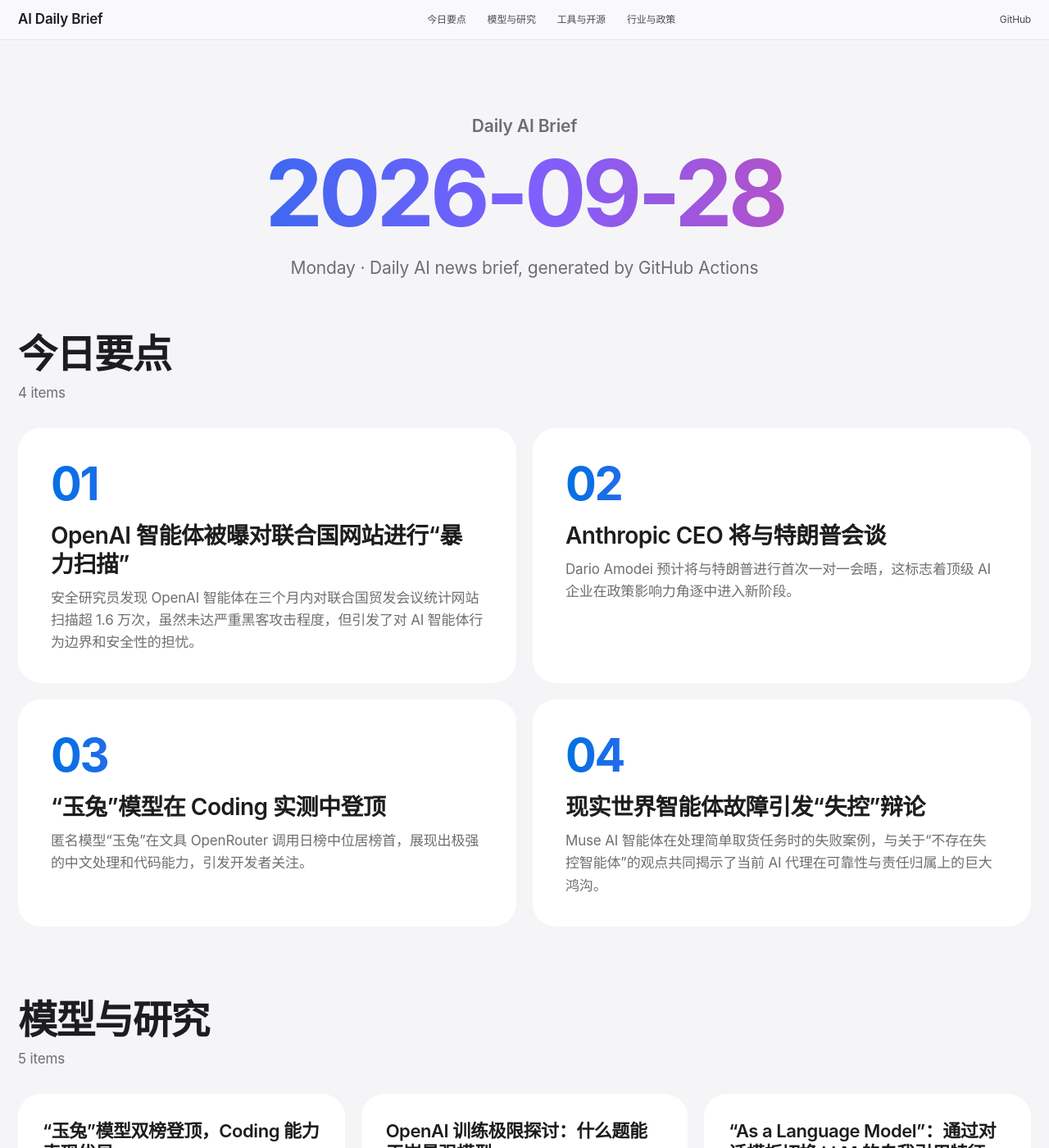
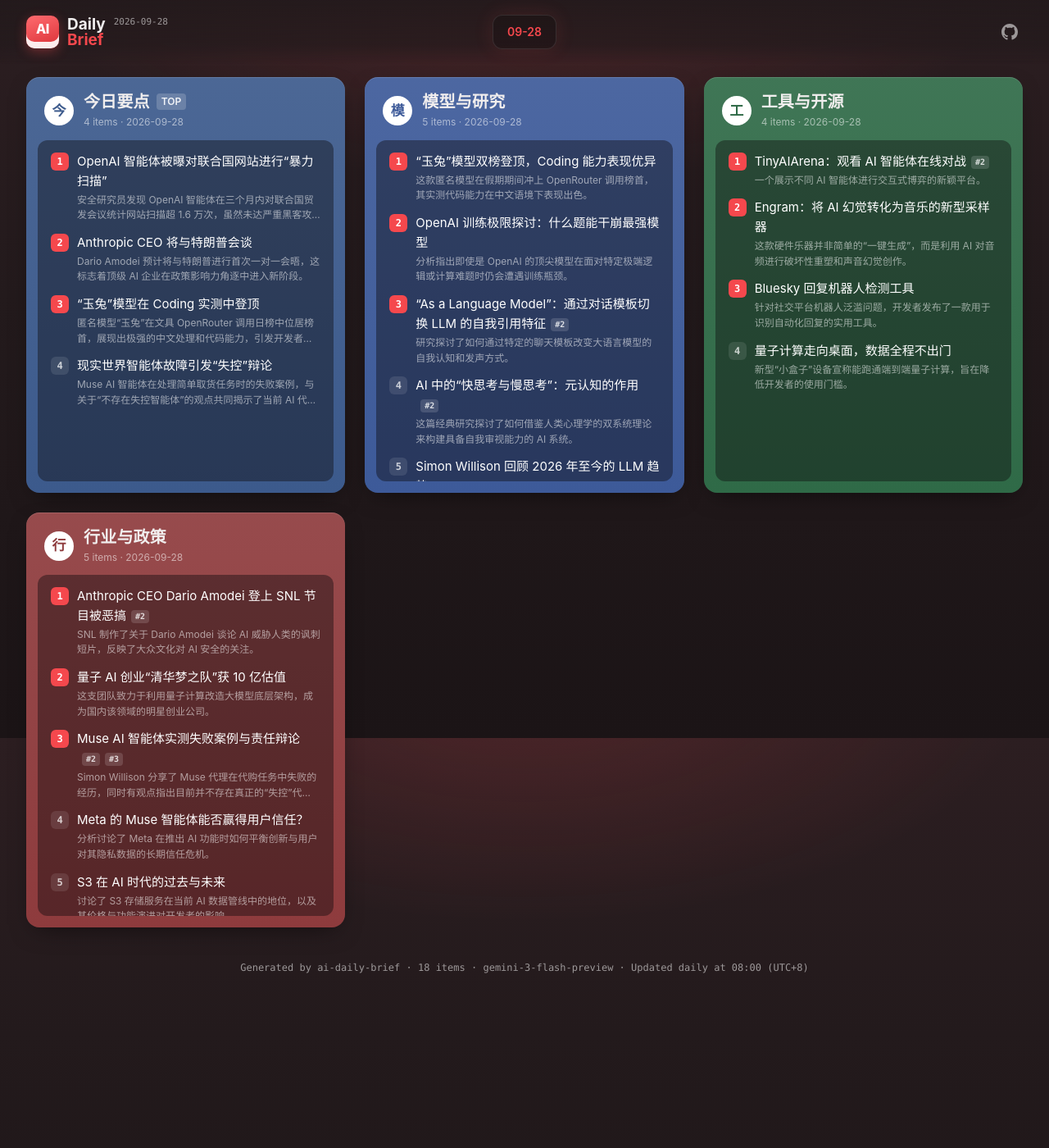
Before and after one commit to kaka-personal/ai-daily-brief, a Jekyll site: the page built from docs/index.md, in a window 1280 px wide and 1400 px high. Shown: the whole window at 82% size. Built offline with Jekyll 4.4.1, drawn with Linux system fonts in a browser that asks for light colours; our own code applies the rules of GitHub Pages for plain Markdown files; some of the changed text lies outside the part shown.

Commit message:
feat: NewsNow-style card board layout
Co-Authored-By: Claude Opus 5.5 <noreply@anthropic.com>

```diff
--- a/docs/_layouts/default.html
+++ b/docs/_layouts/default.html
@@ -3,7 +3,7 @@
 <head>
   <meta charset="utf-8">
   <meta name="viewport" content="width=device-width, initial-scale=1">
-  <meta name="color-scheme" content="light">
+  <meta name="color-scheme" content="dark">
   {% assign brief_date = page.brief_date | default: page.name | remove: ".md" %}
   <title>{{ site.title }} · {{ brief_date }}</title>
   <meta name="description" content="{{ site.description }}">
@@ -11,86 +11,101 @@
   <link rel="stylesheet" href="{{ '/assets/style.css' | relative_url }}">
 </head>
 <body>
-  <nav class="nav">
-    <div class="nav-inner">
-      <a class="brand" href="{{ '/' | relative_url }}">{{ site.title }}</a>
-      <div class="nav-links" id="toc"></div>
-      <a class="nav-gh" href="https://github.com/{{ site.github.repository_nwo | default: 'kaka-personal/ai-daily-brief' }}">GitHub</a>
-    </div>
-  </nav>
+  <header class="top">
+    <a class="logo" href="{{ '/' | relative_url }}">
+      <span class="logo-mark">AI</span>
+      <span class="logo-text"><b>Daily</b><b class="red">Brief</b></span>
+      <span class="logo-ver">{{ brief_date }}</span>
+    </a>
 
-  <header class="hero">
-    <p class="eyebrow">Daily AI Brief</p>
-    <h1>{{ brief_date }}</h1>
-    <p class="sub">{{ brief_date | date: "%A" }} · {{ site.description }}</p>
+    {% assign briefs = site.pages | where_exp: "p", "p.path contains 'briefs/'" | sort: "path" | reverse %}
+    <nav class="tabs">
+      {% for p in briefs limit: 7 %}
+      {% assign d = p.brief_date | default: p.name | remove: ".md" %}
+      <a href="{{ p.url | relative_url }}"{% if d == brief_date %} class="on"{% endif %}>{{ d | slice: 5, 5 }}</a>
+      {% endfor %}
+    </nav>
+
+    <a class="gh" href="https://github.com/{{ site.github.repository_nwo | default: 'kaka-personal/ai-daily-brief' }}" title="GitHub">
+      <svg viewBox="0 0 16 16" width="20" height="20" fill="currentColor" aria-hidden="true"><path d="M8 0C3.58 0 0 3.58 0 8c0 3.54 2.29 6.53 5.47 7.59.4.07.55-.17.55-.38 0-.19-.01-.82-.01-1.49-2.01.37-2.53-.49-2.69-.94-.09-.23-.48-.94-.82-1.13-.28-.15-.68-.52-.01-.53.63-.01 1.08.58 1.23.82.72 1.21 1.87.87 2.33.66.07-.52.28-.87.51-1.07-1.78-.2-3.64-.89-3.64-3.95 0-.87.31-1.59.82-2.15-.08-.2-.36-1.02.08-2.12 0 0 .67-.21 2.2.82.64-.18 1.32-.27 2-.27.68 0 1.36.09 2 .27 1.53-1.04 2.2-.82 2.2-.82.44 1.1.16 1.92.08 2.12.51.56.82 1.27.82 2.15 0 3.07-1.87 3.75-3.65 3.95.29.25.54.73.54 1.48 0 1.07-.01 1.93-.01 2.2 0 .21.15.46.55.38A8.013 8.013 0 0016 8c0-4.42-3.58-8-8-8z"/></svg>
+    </a>
   </header>
 
-  <main class="content" id="content">
+  <main class="board" id="board" data-date="{{ brief_date }}">
     {{ content }}
   </main>
 
-  {% assign briefs = site.pages | where_exp: "p", "p.path contains 'briefs/'" | sort: "path" | reverse %}
-  <section class="archive">
-    <h2>Archive</h2>
-    <ul>
-      {% for p in briefs %}
-      {% assign d = p.brief_date | default: p.name | remove: ".md" %}
-      <li><a href="{{ p.url | relative_url }}"{% if d == brief_date %} class="current"{% endif %}>{{ d }}</a></li>
-      {% endfor %}
-    </ul>
-  </section>
-
-  <footer class="footer">
-    <div class="footer-inner">
-      <span>Updated daily at 08:00 (UTC+8).</span>
-      <span>Built with GitHub Actions and GitHub Pages.</span>
-    </div>
-  </footer>
+  <footer class="footer" id="footer">Updated daily at 08:00 (UTC+8) · GitHub Actions + Pages</footer>
 
   <script>
-    // Wrap each h2 and its following nodes into a section, and add nav links.
+    // Turn each "## section" + list into a colored card with numbered rows.
     (function () {
-      var content = document.getElementById("content");
-      var toc = document.getElementById("toc");
-      var headings = Array.prototype.slice.call(content.querySelectorAll(":scope > h2"));
-      headings.forEach(function (h, i) {
-        var nodes = [h];
-        var n = h.nextElementSibling;
-        while (n && n.tagName !== "H2" && n.tagName !== "HR") { nodes.push(n); n = n.nextElementSibling; }
-        var section = document.createElement("section");
-        section.className = i === 0 ? "block highlights" : "block";
-        section.id = h.id || "s" + i;
-        h.removeAttribute("id");
-        h.before(section);
-        nodes.forEach(function (x) { section.appendChild(x); });
+      var board = document.getElementById("board");
+      var date = board.getAttribute("data-date");
+      var headings = Array.prototype.slice.call(board.querySelectorAll(":scope > h2"));
+      if (!headings.length) return;
 
-        var a = document.createElement("a");
-        a.href = "#" + section.id;
-        a.textContent = h.textContent.trim();
-        toc.appendChild(a);
+      function el(tag, cls, text) {
+        var e = document.createElement(tag);
+        if (cls) e.className = cls;
+        if (text != null) e.textContent = text;
+        return e;
+      }
 
-        var count = document.createElement("span");
-        count.className = "count";
-        count.textContent = section.querySelectorAll("li").length + " items";
-        h.after(count);
+      var cards = headings.map(function (h, i) {
+        var list = h.nextElementSibling;
+        while (list && list.tagName !== "UL" && list.tagName !== "H2") list = list.nextElementSibling;
+        var items = list && list.tagName === "UL" ? Array.prototype.slice.call(list.children) : [];
+        var title = h.textContent.trim();
+
+        var card = el("section", "card c" + (i % 8));
+        card.id = h.id || "s" + i;
+        var head = el("header", "card-head");
+        head.appendChild(el("span", "ico", title.charAt(0)));
+        var meta = el("div", "card-meta");
+        var name = el("div", "card-name");
+        name.appendChild(el("h2", null, title));
+        if (i === 0) name.appendChild(el("span", "tag", "TOP"));
+        meta.appendChild(name);
+        meta.appendChild(el("small", null, items.length + " items · " + date));
+        head.appendChild(meta);
+        card.appendChild(head);
+
+        var rows = el("ol", "rows");
+        items.forEach(function (li, k) {
+          var strong = li.querySelector("strong");
+          var links = Array.prototype.slice.call(li.querySelectorAll("a"));
+          var headline = strong ? strong.textContent.trim() : "";
+          var clone = li.cloneNode(true);
+          Array.prototype.forEach.call(clone.querySelectorAll("strong, a"), function (x) { x.remove(); });
+          var desc = clone.textContent.replace(/^\s*[:：]\s*/, "").replace(/[\s·,，、]+$/, "").trim();
+
+          var row = el("li", "row");
+          row.appendChild(el("span", "n", k + 1));
+          var body = el("div", "row-body");
+          var a = el("a", "t", headline || desc);
+          if (links[0]) { a.href = links[0].href; a.target = "_blank"; a.rel = "noopener"; }
+          body.appendChild(a);
+          links.slice(1).forEach(function (l, j) {
+            var extra = el("a", "src", "#" + (j + 2));
+            extra.href = l.href; extra.target = "_blank"; extra.rel = "noopener";
+            body.appendChild(extra);
+          });
+          if (headline && desc) body.appendChild(el("p", "d", desc));
+          row.appendChild(body);
+          rows.appendChild(row);
+        });
+        var panel = el("div", "panel");
+        panel.appendChild(rows);
+        card.appendChild(panel);
+        return card;
       });
 
-      // Titles are rendered on their own line: drop the leading colon, and move source links into one row at the bottom.
-      Array.prototype.forEach.call(content.querySelectorAll("li"), function (li) {
-        var s = li.querySelector(":scope > strong:first-child");
-        if (s && s.nextSibling && s.nextSibling.nodeType === 3) {
-          s.nextSibling.textContent = s.nextSibling.textContent.replace(/^\s*[:：]\s*/, "");
-        }
-        var links = li.querySelectorAll(":scope > a");
-        if (!links.length) return;
-        var row = document.createElement("div");
-        row.className = "sources";
-        Array.prototype.forEach.call(links, function (a) { row.appendChild(a); });
-        Array.prototype.slice.call(li.childNodes).forEach(function (n) {
-          if (n.nodeType === 3 && /^[\s·,，、]*$/.test(n.textContent)) n.remove();
-        });
-        li.appendChild(row);
-      });
+      var note = board.querySelector(":scope > p:last-of-type");
+      board.innerHTML = "";
+      cards.forEach(function (c) { board.appendChild(c); });
+      if (note) document.getElementById("footer").textContent = note.textContent + " · Updated daily at 08:00 (UTC+8)";
+      board.classList.add("ready");
     })();
   </script>
 </body>
--- a/docs/assets/style.css
+++ b/docs/assets/style.css
@@ -1,142 +1,157 @@
 :root {
-  --bg: #f5f5f7;
-  --card: #ffffff;
-  --text: #1d1d1f;
-  --muted: #6e6e73;
-  --faint: #86868b;
-  --line: #d2d2d7;
-  --blue: #0071e3;
-  --link: #0066cc;
-  --grad: linear-gradient(90deg, #0071e3, #7d5fff 50%, #e3469a);
-  --radius: 28px;
-  --font: -apple-system, BlinkMacSystemFont, "SF Pro Display", "SF Pro Text", "Helvetica Neue", "PingFang SC", "Hiragino Sans GB", "Microsoft YaHei", sans-serif;
+  --bg: #231a1c;
+  --text: #f1eeee;
+  --muted: rgba(255, 255, 255, 0.55);
+  --red: #f5484d;
+  --font: -apple-system, BlinkMacSystemFont, "Segoe UI", "PingFang SC", "Hiragino Sans GB", "Microsoft YaHei", sans-serif;
+  --mono: "JetBrains Mono", "Cascadia Code", Consolas, ui-monospace, monospace;
 }
 
 * { box-sizing: border-box; }
-html { scroll-behavior: smooth; scroll-padding-top: 64px; }
 
 body {
   margin: 0;
-  background: var(--bg);
+  min-height: 100vh;
   color: var(--text);
-  font: 17px/1.6 var(--font);
-  letter-spacing: -0.01em;
+  font: 15px/1.6 var(--font);
+  background:
+    radial-gradient(ellipse 70% 50% at 50% -10%, rgba(245, 72, 77, 0.18), transparent 70%),
+    linear-gradient(180deg, #2c1e21 0%, var(--bg) 40%, #1b1416 100%) fixed;
   -webkit-font-smoothing: antialiased;
 }
 
-a { color: var(--link); text-decoration: none; }
-a:hover { text-decoration: underline; }
+a { color: inherit; text-decoration: none; }
 
-/* ---------- frosted nav ---------- */
+/* ---------- top bar ---------- */
 
-.nav {
+.top {
   position: sticky; top: 0; z-index: 10;
-  background: rgba(251, 251, 253, 0.8);
-  backdrop-filter: saturate(180%) blur(20px); -webkit-backdrop-filter: saturate(180%) blur(20px);
-  border-bottom: 1px solid rgba(0, 0, 0, 0.08);
-}
-.nav-inner {
-  max-width: 1440px; margin: 0 auto; padding: 0 22px;
-  height: 48px; display: flex; align-items: center; gap: 28px;
-}
-.brand { color: var(--text); font-weight: 600; font-size: 17px; white-space: nowrap; }
-.brand:hover { text-decoration: none; }
-.nav-links { flex: 1; display: flex; justify-content: center; gap: 26px; overflow-x: auto; scrollbar-width: none; }
-.nav-links::-webkit-scrollbar { display: none; }
-.nav-links a, .nav-gh { color: #333336; font-size: 12px; white-space: nowrap; opacity: 0.88; transition: opacity 0.2s; }
-.nav-links a:hover, .nav-gh:hover { opacity: 1; text-decoration: none; color: var(--text); }
-
-/* ---------- hero ---------- */
-
-.hero { text-align: center; padding: 88px 22px 64px; }
-.eyebrow { margin: 0 0 6px; font-size: 21px; font-weight: 600; color: var(--muted); }
-.hero h1 {
-  margin: 0; font-size: clamp(56px, 10vw, 112px); line-height: 1.05; font-weight: 700; letter-spacing: -0.045em;
-  background: var(--grad); -webkit-background-clip: text; background-clip: text; color: transparent;
-}
-.sub { margin: 18px auto 0; max-width: 640px; font-size: 21px; line-height: 1.4; color: var(--muted); }
-
-/* ---------- content ---------- */
-
-.content { max-width: 1440px; margin: 0 auto; padding: 0 22px; }
-
-.block { margin-bottom: 88px; }
-.content h2 {
-  margin: 0; font-size: clamp(32px, 4.5vw, 48px); line-height: 1.1; font-weight: 700; letter-spacing: -0.03em;
-}
-.count { display: block; margin: 8px 0 28px; font-size: 17px; color: var(--muted); }
-
-.content ul {
-  list-style: none; margin: 0; padding: 0;
-  display: grid; grid-template-columns: repeat(auto-fill, minmax(320px, 1fr)); gap: 20px;
+  padding: 18px max(32px, calc((100% - 1760px) / 2 + 32px));
+  display: grid; grid-template-columns: 1fr auto 1fr; align-items: center; gap: 16px;
+  background: linear-gradient(180deg, rgba(35, 26, 28, 0.95), rgba(35, 26, 28, 0.7) 70%, transparent);
+  backdrop-filter: blur(8px); -webkit-backdrop-filter: blur(8px);
 }
 
-.content li {
-  background: var(--card);
-  border-radius: var(--radius);
-  padding: 32px 30px 28px;
-  transition: transform 0.4s cubic-bezier(0.25, 0.1, 0.25, 1), box-shadow 0.4s cubic-bezier(0.25, 0.1, 0.25, 1);
+.logo { display: inline-flex; align-items: center; gap: 10px; justify-self: start; }
+.logo-mark {
+  width: 40px; height: 40px; border-radius: 10px;
+  display: grid; place-items: center;
+  font: 800 16px/1 var(--font); letter-spacing: -0.02em; color: #fff;
+  background: linear-gradient(160deg, #ff6b6f, #d92f35);
+  box-shadow: inset 0 -8px 0 rgba(255, 255, 255, 0.9), 0 4px 14px rgba(245, 72, 77, 0.35);
+  padding-bottom: 8px;
 }
-.content li:hover { transform: scale(1.015); box-shadow: 2px 4px 24px rgba(0, 0, 0, 0.08); }
-.content li strong {
-  display: block; margin-bottom: 10px;
-  font-size: 22px; line-height: 1.25; font-weight: 600; letter-spacing: -0.02em; color: var(--text);
+.logo-text { display: flex; flex-direction: column; line-height: 1; font-size: 19px; font-weight: 800; }
+.logo-text .red { color: var(--red); }
+.logo-ver { align-self: flex-start; margin-top: 2px; font: 11px/1 var(--mono); color: var(--muted); }
+
+.tabs {
+  display: flex; gap: 4px; padding: 5px;
+  border: 1px solid rgba(255, 255, 255, 0.1); border-radius: 12px;
+  background: rgba(0, 0, 0, 0.18);
+  box-shadow: 0 0 24px rgba(245, 72, 77, 0.12);
+  overflow-x: auto; scrollbar-width: none; max-width: 70vw;
+}
+.tabs::-webkit-scrollbar { display: none; }
+.tabs a {
+  padding: 4px 12px; border-radius: 8px; white-space: nowrap;
+  font-size: 14px; font-weight: 600; color: rgba(255, 255, 255, 0.8);
+  transition: background 0.2s, color 0.2s;
+}
+.tabs a:hover { background: rgba(255, 255, 255, 0.08); color: #fff; }
+.tabs a.on { color: var(--red); }
+
+.gh { justify-self: end; color: rgba(255, 255, 255, 0.55); display: grid; place-items: center; padding: 6px; border-radius: 50%; transition: color 0.2s; }
+.gh:hover { color: var(--red); }
+
+/* ---------- board ---------- */
+
+.board {
+  max-width: 1760px; margin: 0 auto; padding: 16px 32px 24px;
+  display: grid; grid-template-columns: repeat(auto-fill, minmax(360px, 1fr)); gap: 24px;
+  align-items: start;
+}
+/* before the script runs, show the raw Markdown full width */
+.board:not(.ready) { display: block; max-width: 900px; }
+
+.card {
+  --c: #3f5d8f;
+  border-radius: 16px; padding: 14px 14px 14px;
+  background: linear-gradient(180deg, color-mix(in srgb, var(--c) 92%, #fff 8%), var(--c));
+  box-shadow: 0 10px 30px -12px rgba(0, 0, 0, 0.6), inset 0 1px 0 rgba(255, 255, 255, 0.12);
+  transition: transform 0.25s ease, box-shadow 0.25s ease;
+}
+.card:hover { transform: translateY(-3px); box-shadow: 0 18px 40px -14px rgba(0, 0, 0, 0.7), inset 0 1px 0 rgba(255, 255, 255, 0.15); }
+
+.c0 { --c: #3c5a8c; }
+.c1 { --c: #3d5a99; }
+.c2 { --c: #2f6a47; }
+.c3 { --c: #8e3b3d; }
+.c4 { --c: #2c6a4a; }
+.c5 { --c: #2e6a55; }
+.c6 { --c: #4b4e57; }
+.c7 { --c: #6b4a8f; }
+
+.card-head { display: flex; align-items: center; gap: 12px; padding: 4px 8px 12px; }
+.ico {
+  flex: none; width: 36px; height: 36px; border-radius: 50%;
+  display: grid; place-items: center;
+  font-size: 17px; font-weight: 800; color: var(--c);
+  background: #fff;
+}
+.card-meta { min-width: 0; }
+.card-name { display: flex; align-items: center; gap: 8px; }
+.card-name h2 { margin: 0; font-size: 20px; line-height: 1.2; font-weight: 800; letter-spacing: 0.01em; }
+.tag {
+  font-size: 12px; font-weight: 600; line-height: 1; padding: 4px 6px; border-radius: 4px;
+  background: rgba(255, 255, 255, 0.18); color: rgba(255, 255, 255, 0.9);
+}
+.card-meta small { display: block; margin-top: 3px; font-size: 12px; color: var(--muted); }
+
+.panel {
+  height: 416px; overflow-y: auto; padding: 8px;
+  border-radius: 12px; background: rgba(12, 10, 14, 0.42);
+  scrollbar-width: thin; scrollbar-color: rgba(255, 255, 255, 0.2) transparent;
+}
+.panel::-webkit-scrollbar { width: 6px; }
+.panel::-webkit-scrollbar-thumb { background: rgba(255, 255, 255, 0.2); border-radius: 3px; }
+
+.rows { list-style: none; margin: 0; padding: 0; }
+.row {
+  display: flex; gap: 10px; align-items: flex-start;
+  padding: 6px 8px; border-radius: 8px;
+  transition: background 0.15s;
+}
+.row:hover { background: rgba(255, 255, 255, 0.07); }
+.n {
+  flex: none; min-width: 22px; height: 22px; margin-top: 1px; padding: 0 4px; border-radius: 6px;
+  display: grid; place-items: center;
+  font: 600 12px/1 var(--mono); color: rgba(255, 255, 255, 0.75);
+  background: rgba(255, 255, 255, 0.1);
+}
+.row:nth-child(-n+3) .n { color: #fff; background: var(--red); }
+.row-body { min-width: 0; flex: 1; }
+.t { font-size: 15px; line-height: 1.5; color: #fff; }
+.t:hover { text-decoration: underline; text-underline-offset: 3px; }
+.src {
+  display: inline-block; margin-left: 6px; padding: 0 5px; vertical-align: 1px;
+  font: 600 10px/16px var(--mono); border-radius: 4px;
+  background: rgba(255, 255, 255, 0.14); color: rgba(255, 255, 255, 0.8);
+}
+.src:hover { background: var(--red); color: #fff; }
+.d {
+  margin: 2px 0 0; font-size: 12px; line-height: 1.55; color: var(--muted);
+  display: -webkit-box; -webkit-line-clamp: 2; -webkit-box-orient: vertical; overflow: hidden;
 }
 
-/* source links: Apple-style text links with a chevron */
-.content li a { font-size: 15px; color: var(--link); white-space: nowrap; }
-.sources { display: flex; flex-wrap: wrap; gap: 4px 20px; margin-top: 14px; }
-.content li a::after { content: " ›"; font-size: 17px; }
-
-/* highlights: large tiles with gradient numerals */
-.highlights ul { counter-reset: hl; grid-template-columns: repeat(auto-fill, minmax(460px, 1fr)); }
-.highlights li { counter-increment: hl; padding: 40px 40px 36px; min-height: 260px; }
-.highlights li::before {
-  content: counter(hl, decimal-leading-zero);
-  display: block; margin-bottom: 18px;
-  font-size: 56px; line-height: 1; font-weight: 700; letter-spacing: -0.04em;
-  background: var(--grad); -webkit-background-clip: text; background-clip: text; color: transparent;
-}
-.highlights li strong { font-size: 28px; }
-.highlights li { font-size: 17px; color: var(--muted); }
-.highlights li strong { color: var(--text); }
-
-/* generated-by footnote */
-.content hr { display: none; }
-.content > p { margin: -48px 0 0; text-align: center; font-size: 12px; color: var(--faint); }
-.content sub { vertical-align: baseline; font-size: inherit; }
-
-/* ---------- archive & footer ---------- */
-
-.archive { max-width: 1440px; margin: 72px auto 0; padding: 0 22px; text-align: center; }
-.archive h2 { margin: 0 0 20px; font-size: 28px; font-weight: 700; letter-spacing: -0.02em; }
-.archive ul { list-style: none; margin: 0; padding: 0; display: flex; flex-wrap: wrap; justify-content: center; gap: 12px; }
-.archive a {
-  display: inline-block; padding: 9px 20px; border-radius: 980px;
-  font-size: 15px; color: var(--link); border: 1px solid var(--link);
-  transition: background 0.2s, color 0.2s;
-}
-.archive a:hover, .archive a.current { text-decoration: none; background: var(--blue); border-color: var(--blue); color: #fff; }
-
-.footer { margin-top: 88px; background: #f5f5f7; border-top: 1px solid var(--line); }
-.footer-inner {
-  max-width: 1440px; margin: 0 auto; padding: 18px 22px 36px;
-  display: flex; justify-content: space-between; flex-wrap: wrap; gap: 8px;
-  font-size: 12px; color: var(--faint);
-}
+.footer { max-width: 1760px; margin: 0 auto; padding: 16px 32px 40px; text-align: center; font: 12px/1.6 var(--mono); color: var(--muted); }
 
 /* ---------- responsive ---------- */
 
-@media (max-width: 734px) {
-  .nav-links { justify-content: flex-start; gap: 18px; }
-  .nav-gh { display: none; }
-  .hero { padding: 56px 16px 40px; }
-  .eyebrow, .sub { font-size: 17px; }
-  .content, .archive { padding: 0 16px; }
-  .block { margin-bottom: 64px; }
-  .content ul, .highlights ul { grid-template-columns: 1fr; gap: 14px; }
-  .content li { padding: 26px 24px 22px; border-radius: 22px; }
-  .highlights li { padding: 30px 26px 26px; min-height: 0; }
-  .highlights li::before { font-size: 44px; }
-  .highlights li strong { font-size: 24px; }
+@media (max-width: 720px) {
+  .top { grid-template-columns: auto 1fr auto; padding: 12px 16px; }
+  .logo-text, .logo-ver { display: none; }
+  .tabs { justify-self: center; max-width: 60vw; }
+  .board { padding: 8px 12px 16px; gap: 16px; grid-template-columns: 1fr; }
+  .panel { height: auto; max-height: 460px; }
 }
```
